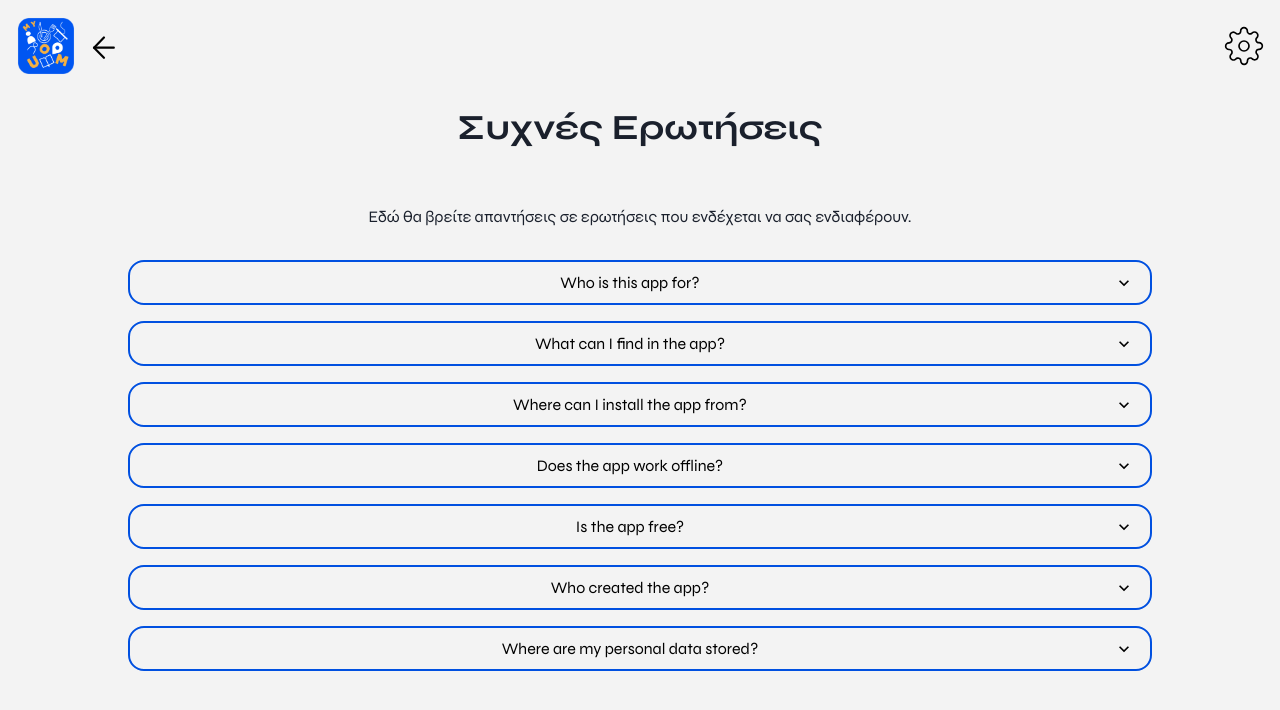
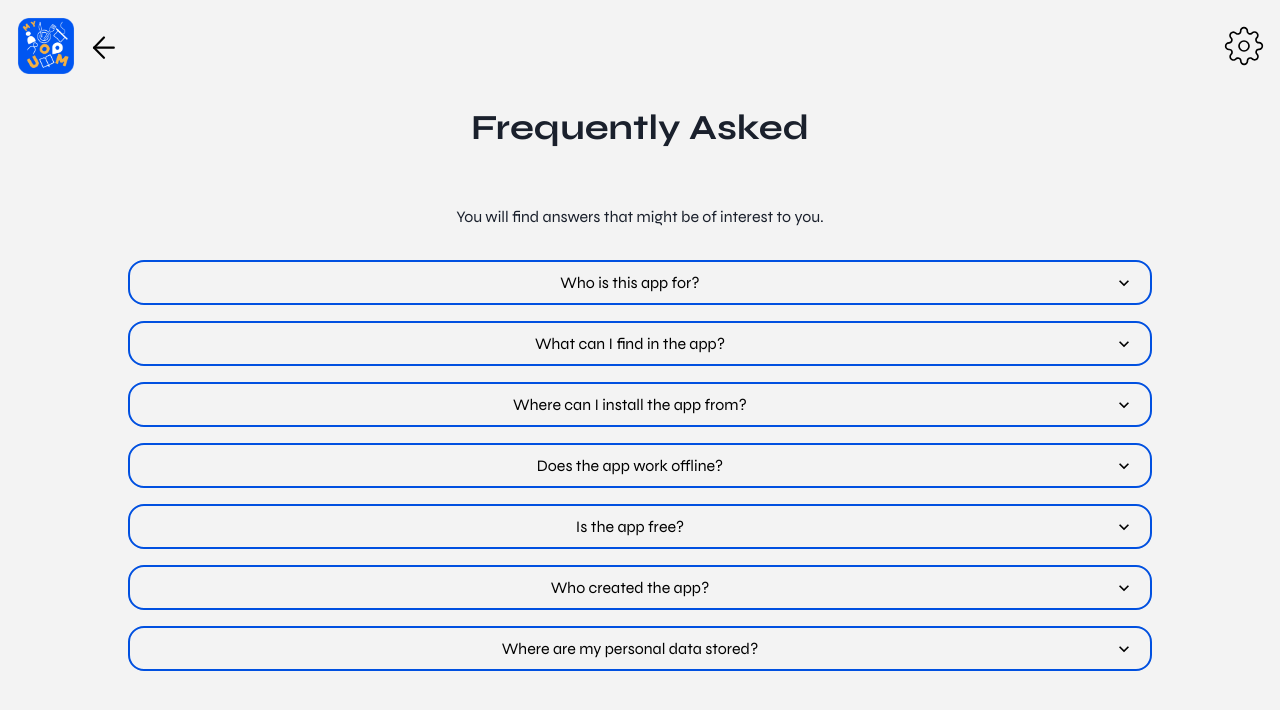
Before and after one commit to open-source-uom/myuom, a React (Create React App) app: page /faq in a window 1280 px wide. Shown: the top 710 px of the page. Built offline with nearby package versions, Linux system fonts and the light colour scheme.

Commit message:
Trasnlated Faq titles

```diff
--- a/src/i18n.js
+++ b/src/i18n.js
@@ -48,7 +48,9 @@ const resources = {
       announcements: "Announcements",
       orkomosies: "Inauguration",
       foititiki_merimna: "Student Care",
-      freshmen_guides: "Freshmen"
+      freshmen_guides: "Freshmen",
+      faq_title: "Frequently Asked",
+      faq_subtitle: "You will find answers that might be of interest to you."
       // //constants.js --> offices
       // // offices: "Offices",
       // // liason_office: "Liason Office",
@@ -96,7 +98,9 @@ const resources = {
       announcements: "Ανακοινώσεις",
       orkomosies: "Ορκομωσίες",
       foititiki_merimna: "Φοιτητική Μέριμνα",
-      freshmen_guides: "Πρωτοετείς"
+      freshmen_guides: "Πρωτοετείς",
+      faq_title: "Συχνές Ερωτήσεις",
+      faq_subtitle: "Εδώ θα βρείτε απαντήσεις σε ερωτήσεις που ενδέχεται να σας ενδιαφέρουν."
       //constants.js
       // offices: "Γραφεία",
       // liason_office: "Γραφείο Διασύνδεσης",
--- a/src/pages/FAQSettingsPage.jsx
+++ b/src/pages/FAQSettingsPage.jsx
@@ -39,6 +39,7 @@
 import { Accordion, Box, Text, VStack } from "@chakra-ui/react";
 import FAQCard from "../components/FAQCard";
 import data from "../assets/questionsForFAQ";
+import i18n from "../i18n";
 
 export default function FAQSettingsPage() {
   return (
@@ -52,11 +53,10 @@ export default function FAQSettingsPage() {
           paddingTop="10px"
           fontFamily="Syne"
         >
-          Συχνές Ερωτήσεις
+          {i18n.t("faq_title")}
         </Text>
         <Text padding="15px" fontFamily="Syne">
-          Εδώ θα βρείτε απαντήσεις σε ερωτήσεις που ενδέχεται να σας
-          ενδιαφέρουν.
+          {i18n.t("faq_subtitle")}
         </Text>
       </Box>
       <Accordion allowToggle>
```
